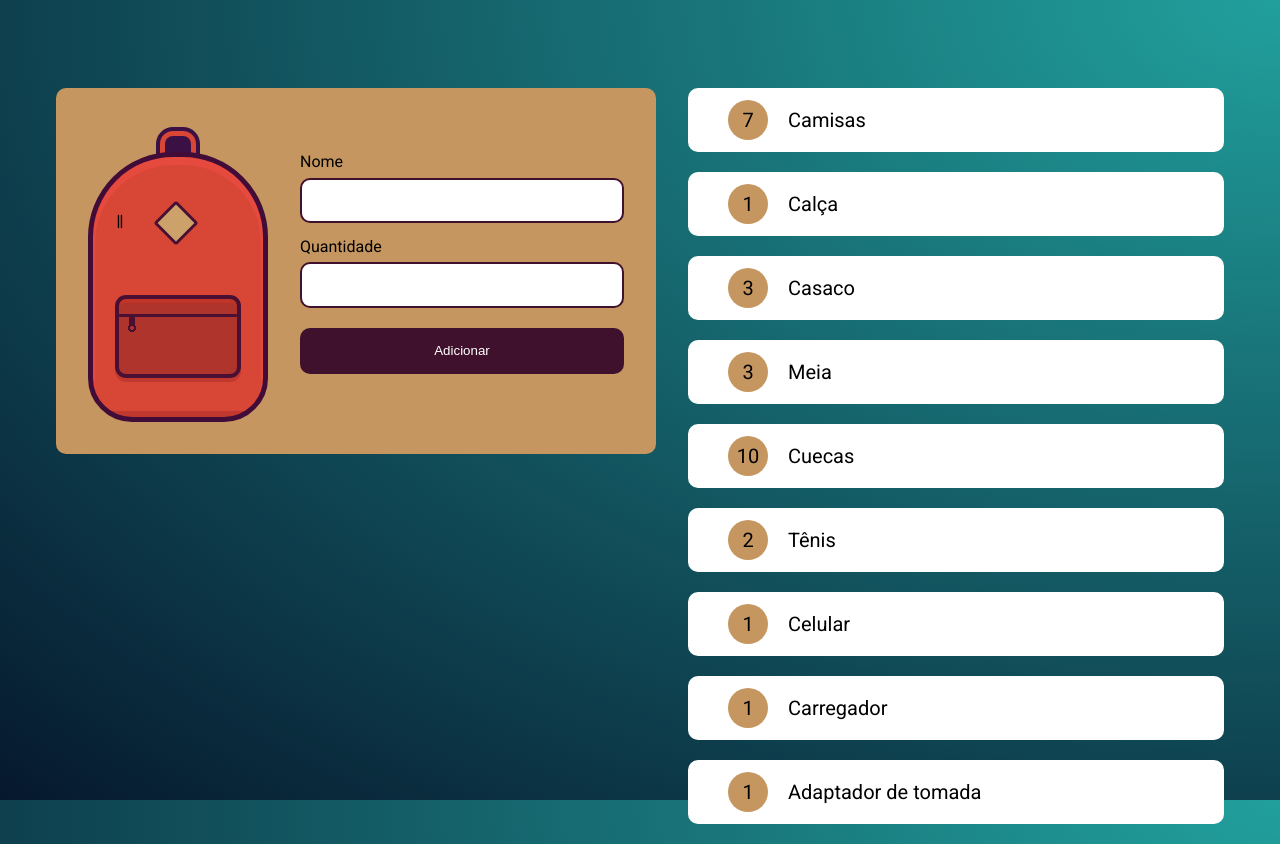
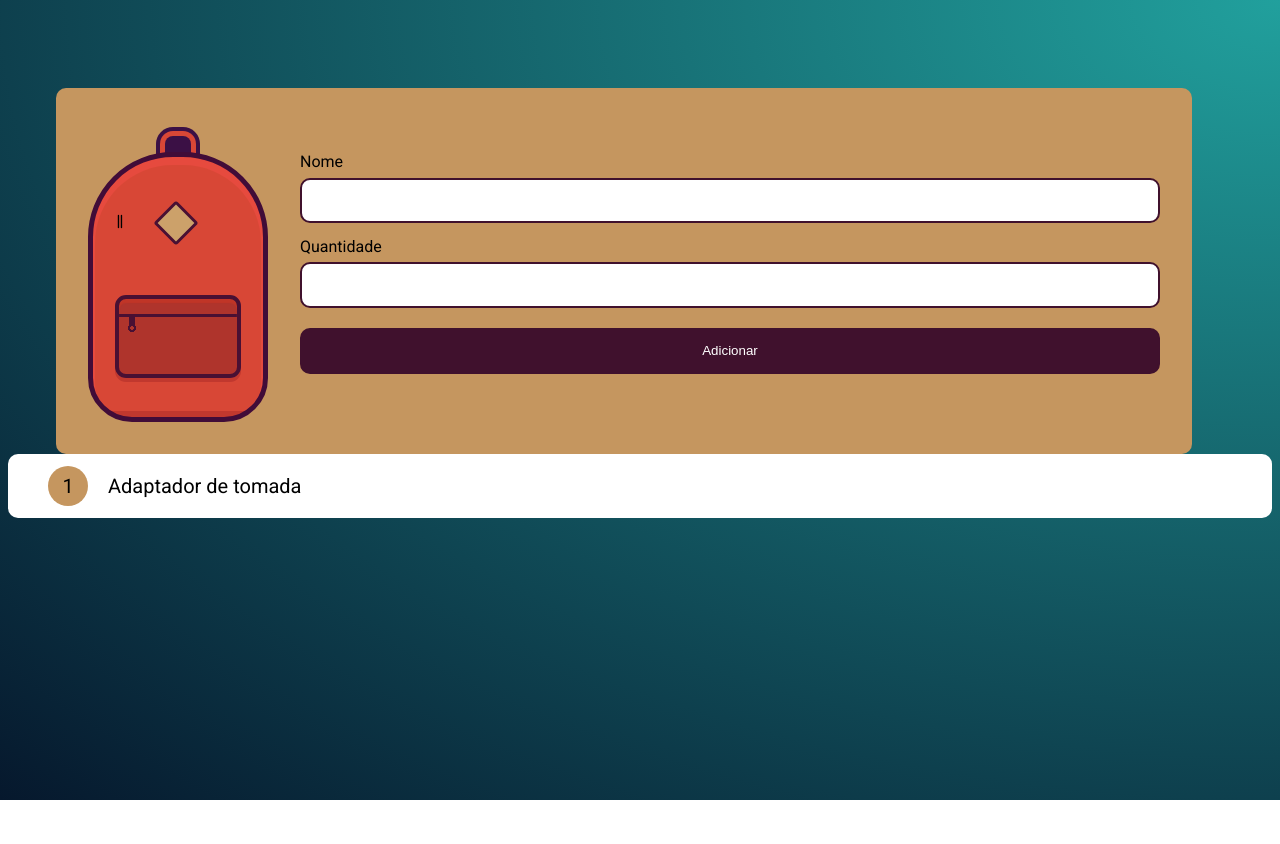
Before and after one commit to GabrielaKP05/mochilaJavaScript, a plain HTML site: page index.html in a window 1280 px wide. After the commit the page ends 800 px from the top, so only its background shows below. Drawn offline with Linux system fonts and the light colour scheme.

Commit message:
Update index.html

```diff
--- a/index.html
+++ b/index.html
@@ -1,5 +1,6 @@
 <!DOCTYPE html>
 <html lang="en">
+
 <head>
     <meta charset="UTF-8">
     <meta http-equiv="X-UA-Compatible" content="IE=edge">
@@ -11,28 +12,27 @@
     <link rel="preconnect" href="https://fonts.gstatic.com" crossorigin>
     <link href="https://fonts.googleapis.com/css2?family=Roboto&display=swap" rel="stylesheet">
 </head>
+
 <body>
     <main class="conteudo">
         <div class="principal">
             <div class="mochila"></div>
             <form action="" class="adicionar" id="novoItem">
-                <label for="item">Nome</label>
+                <label for="nome">Nome</label>
                 <input type="text" name="nome" id="nome">
-                <label for="item">Quantidade</label>
+                <label for="quantidade">Quantidade</label>
                 <input type="number" name="quantidade" id="quantidade">
-                <input type="submit" value="Adicionar" class="cadastrar">
+                <input type="submit" value="Adicionar" class="cadastrar" id="cadastrar">
             </form>
         </div>
 
-        <ul class="lista">
-            <li class="item"><strong>7</strong>Camisas</li>
-            <li class="item"><strong>1</strong>Calça</li>
-            <li class="item"><strong>3</strong>Casaco</li>
-            <li class="item"><strong>3</strong>Meia</li>
-            <li class="item"><strong>10</strong>Cuecas</li>
-            <li class="item"><strong>2</strong>Tênis</li>
-            <li class="item"><strong>1</strong>Celular</li>
-            <li class="item"><strong>1</strong>Carregador</li>
+        <ul class="lista" id="lista"></ul>
+    </main>
+
+    <script src="js/main.js"></script>
+</body>
+
+</html>
             <li class="item"><strong>1</strong>Adaptador de tomada</li>
         </ul>
     </main>
```
